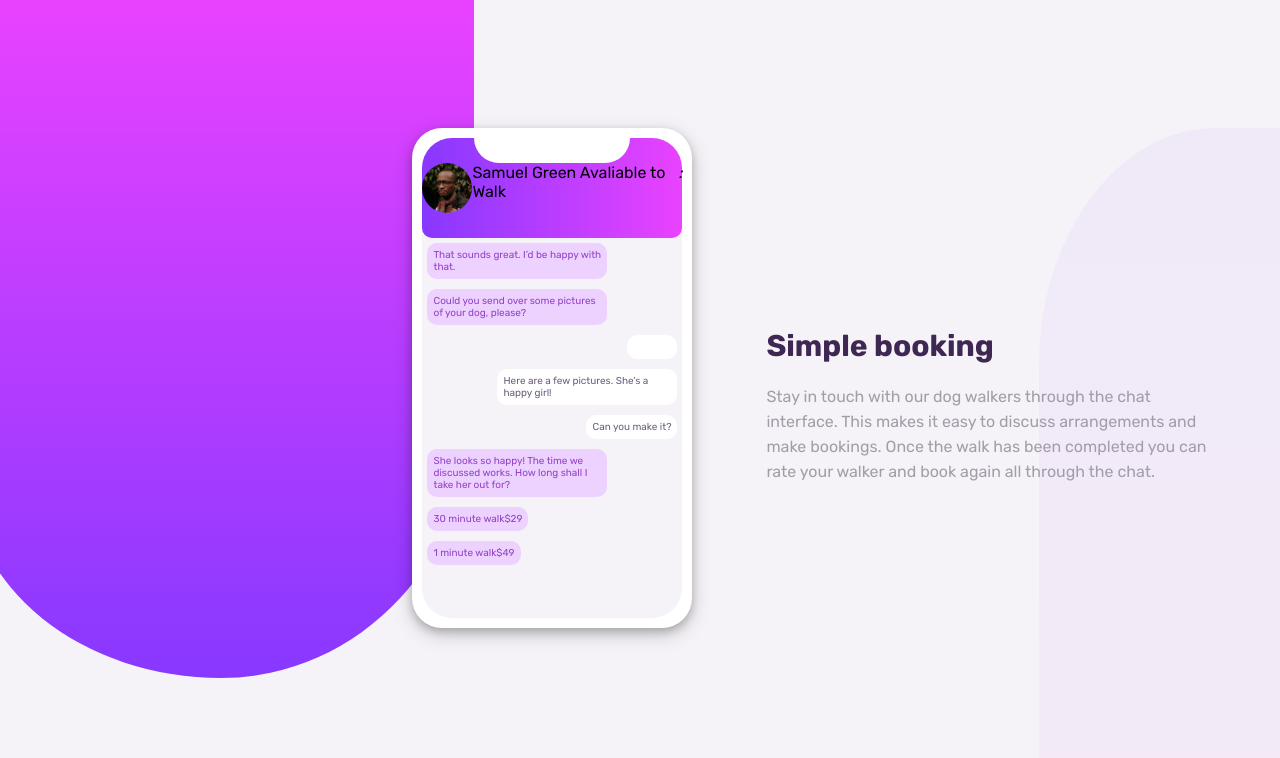
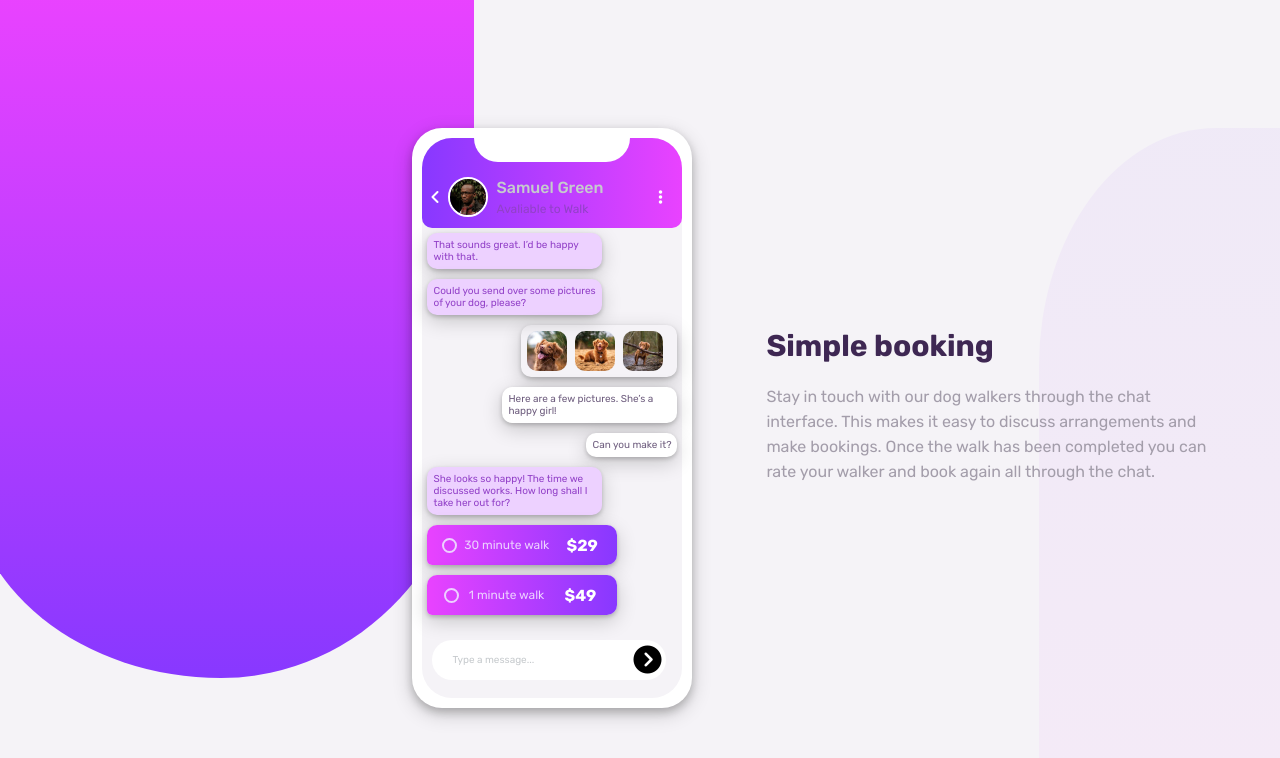
Before and after one commit to Djonali/chat-app-css-illustration, a plain HTML site: page index.html in a window 1280 px wide. Drawn offline with Linux system fonts and the light colour scheme.

Commit message:
updated code

```diff
--- a/index.html
+++ b/index.html
@@ -1,9 +1,9 @@
 <!DOCTYPE html>
 <html lang="en">
 <head>
-    <meta charset="UTF-8">
     <meta name="viewport" content="width=device-width, initial-scale=1.0">
     <title>Chat app CSS</title>
+    <link rel="stylesheet" href="https://cdnjs.cloudflare.com/ajax/libs/font-awesome/6.4.2/css/all.min.css" integrity="sha512-z3gLpd7yknf1YoNbCzqRKc4qyor8gaKU1qmn+CShxbuBusANI9QpRohGBreCFkKxLhei6S9CQXFEbbKuqLg0DA==" crossorigin="anonymous" referrerpolicy="no-referrer" />
     <link rel="stylesheet" href="style.css">
 </head>
 <body>
@@ -14,12 +14,13 @@
                 <div class="chat-box__inner-top">
                     <div class="white-half-box"></div>
                     <div class="profile-box">
+                        <i class="fas fa-angle-left text-white less-icon"></i>
                         <img src="assets/images/avatar.jpg" alt="profile image" class="profile-icon">
                         <div>
                             <span class="profile-name">Samuel Green</span>
                             <span class="profile-status">Avaliable to Walk</span>
                         </div>
-                        <i class="profile-menu">:</i>
+                        <i class="fa-solid fa-ellipsis-vertical text-white menu"></i>
                     </div>
 
                 </div>
@@ -30,9 +31,11 @@
                     <div class="chat-item left">
                         Could you send over some pictures of your dog, please?
                     </div>
-                    <div class="chat-item right">
+                    <div class="chat-item right no-bk">
                        <picture>
-                        <img src="" alt="">
+                        <img src="assets/images/dog-image-1.jpg" alt="">
+                        <img src="assets/images/dog-image-2.jpg" alt="">
+                        <img src="assets/images/dog-image-3.jpg" alt="">
                        </picture>
                     </div>
                     <div class="chat-item right">
@@ -44,20 +47,22 @@
                     <div class="chat-item left">
                         She looks so happy! The time we discussed works. How long shall I take her out for?
                     </div>
-                    <div class="chat-item left flex">
+                    <div class="chat-item left-tag">
+                        <div class="hollow-circle"></div>
                         <span>30 minute walk</span>
                         <span>$29</span>
                     </div>
-                    <div class="chat-item left flex">
+                    <div class="chat-item left-tag">
+                        <div class="hollow-circle"></div>
                         <span>1 minute walk</span>
                         <span>$49</span>
                     </div>
-                </div>
-                <div class="chat-message">
-                    <div class="chat-message-input">
-
+                    <div class="chat-message">
+                      <span>Type a message...</span>
+                       <i class="fas fa-chevron-circle-right"></i>
                     </div>
                 </div>
+
 
             </div>
 
--- a/style.scss
+++ b/style.scss
@@ -63,6 +63,11 @@ $clr-light-grayish-violet: hsl(270, 20%, 96%);
 $clr-vdark-desat-violet: hsl(271, 36%, 24%);
 $clr-vlight-magenta: hsl(289, 100%, 72%);
 
+
+.text-white {
+    color: $clr-white;
+}
+
 body {
     font-family: 'Rubik', sans-serif;
     font-size: 16px;
@@ -114,7 +119,7 @@ main::after {
     top: 15%;
     left: 32%;
     width: 280px;
-    height: 500px;
+    height: 580px;
     border-radius: 30px;
     background-color: $clr-white;
     padding: 10px;
@@ -129,7 +134,7 @@ main::after {
         .chat-box__inner-top {
             background: linear-gradient(to right, $clr-light-violet, $clr-light-magenta);
             width: 100%;
-            height: 100px;
+            height: 90px;
             border-top-right-radius: 30px;
             border-top-left-radius: 30px;
             border-bottom-right-radius: 10px;
@@ -138,7 +143,7 @@ main::after {
 
             .white-half-box {
                 width: 60%;
-                height: 25px;
+                height: 24px;
                 margin: auto;
                 background-color: $clr-white;
                 border-bottom-right-radius: 25px;
@@ -151,11 +156,38 @@ main::after {
 
 .profile-box {
     display: flex;
+    height: 70px;
+    align-items: center;
+    position: relative;
+
+    .less-icon {
+        margin-left: 8px;
+    }
 
     .profile-icon {
-        width: 50px;
-        height: 50px;
+        width: 40px;
+        height: 40px;
         border-radius: 50%;
+        border: 2px solid $clr-white;
+        margin: 8px;
+    }
+
+    .profile-name {
+        display: inline-block;
+        color: $clr-grayish-blue;
+        font-weight: 500;
+    }
+
+    .profile-status {
+        display: block;
+        color: $clr-moderate-violet;
+        font-size: 12px;
+        margin-top: 5px;
+    }
+
+    .menu {
+        position: absolute;
+        right: 20px;
     }
 }
 
@@ -170,10 +202,11 @@ main::after {
         text-wrap: wrap;
         min-width: 50px;
         min-height: 20px;
-        max-width: 180px;
+        max-width: 175px;
         margin: 5px;
         padding: 6px;
         border-radius: 10px;
+        box-shadow: 0 2px 4px 0 rgba(0, 0, 0, 0.2), 0 6px 20px 0 rgba(0, 0, 0, 0.19);
 
         &.left {
             justify-self: start;
@@ -181,14 +214,91 @@ main::after {
             color: $clr-moderate-violet;
         }
 
+        &.left-tag {
+            justify-self: start;
+            height: 40px;
+            width: 190px;
+            max-width: 190px;
+            background: linear-gradient(to right, $clr-light-magenta, $clr-light-violet);
+            color: $clr-moderate-violet;
+            position: relative;
+            border-bottom-left-radius: 5px;
+            align-items: center;
+            justify-content: space-around;
+
+            .hollow-circle {
+                background-color: transparent;
+                border: 2px solid lighten($color: $clr-pale-violet, $amount: 10%);
+                width: 15px;
+                height: 15px;
+                border-radius: 50%;
+            }
+
+            span:nth-child(2) {
+                font-size: 12px;
+                color: lighten($color: $clr-pale-violet, $amount: 10%);
+                margin-left: -10px;
+            }
+
+            span:nth-child(3) {
+                color: $clr-white;
+                font-size: 16px;
+                font-weight: 600;
+                margin-right:5px;
+
+            }
+        }
+
         &.right {
             justify-self: end;
             background-color: $clr-white;
             color: $clr-desat-dark-violet;
+
+            &.no-bk {
+                background-color: transparent;
+            }
+
+            picture {
+                display: flex;
+
+                img {
+                    width: 40px;
+                    height: 40px;
+                    border-radius: 10px;
+                    margin-right: 8px;
+                }
+            }
         }
 
 
     }
+
+    .chat-message {
+        width: 90%;
+        height: 40px;
+        background-color: white;
+        border-radius: 20px;
+        margin: 20px 10px;
+        display: flex;
+        justify-content: space-between;
+        align-items: center;
+
+        span {
+            display: inline-block;
+            color: $clr-grayish-blue;
+            font-size: 10px;
+            padding-left: 20px;
+        }
+
+        i{
+            padding: 5px;
+            font-size: 28px;
+        }
+    }
+
+
+
+
 
 }
 
@@ -246,13 +356,13 @@ main::after {
         top: 10%;
         left: 10%;
         width: 280px;
-        height: 500px;
+        height: 570px;
     }
 
     .note-box {
         position: absolute;
         width: 90%;
-        top: 92%;
+        top: 98%;
         left: 10%;
         text-align: center;
         margin-bottom: 20px;
@@ -307,13 +417,13 @@ main::after {
         top: 10%;
         left: 25%;
         width: 280px;
-        height: 500px;
+        height: 570px;
     }
 
     .note-box {
         position: absolute;
         width: 90%;
-        top: 90%;
+        top: 95%;
         left: 10%;
         text-align: center;
         margin-bottom: 20px;
@@ -336,22 +446,26 @@ main::after {
 
 //MEDIUM --tablets
 @media (min-width: 769px) and (max-width: 1024px) {
-    body {
-        background-color: green;
+
+
+    .chat-box {
+        position: absolute;
+        top: 20%;
+        left: 25%;
+        width: 280px;
+        height: 570px;
     }
 
     .note-box {
         position: absolute;
         width: 35%;
         top: 40%;
-        left: 65%;
+        left: 70%;
     }
 }
 
 // BIG--desktops, large screens
-@media (min-width: 1025px) and (max-width: 1200px) {
-
-}
+@media (min-width: 1025px) and (max-width: 1200px) {}
 
 
 //BIG --deskstop large
```
Also changed, not shown: style.css, 1 other file.
